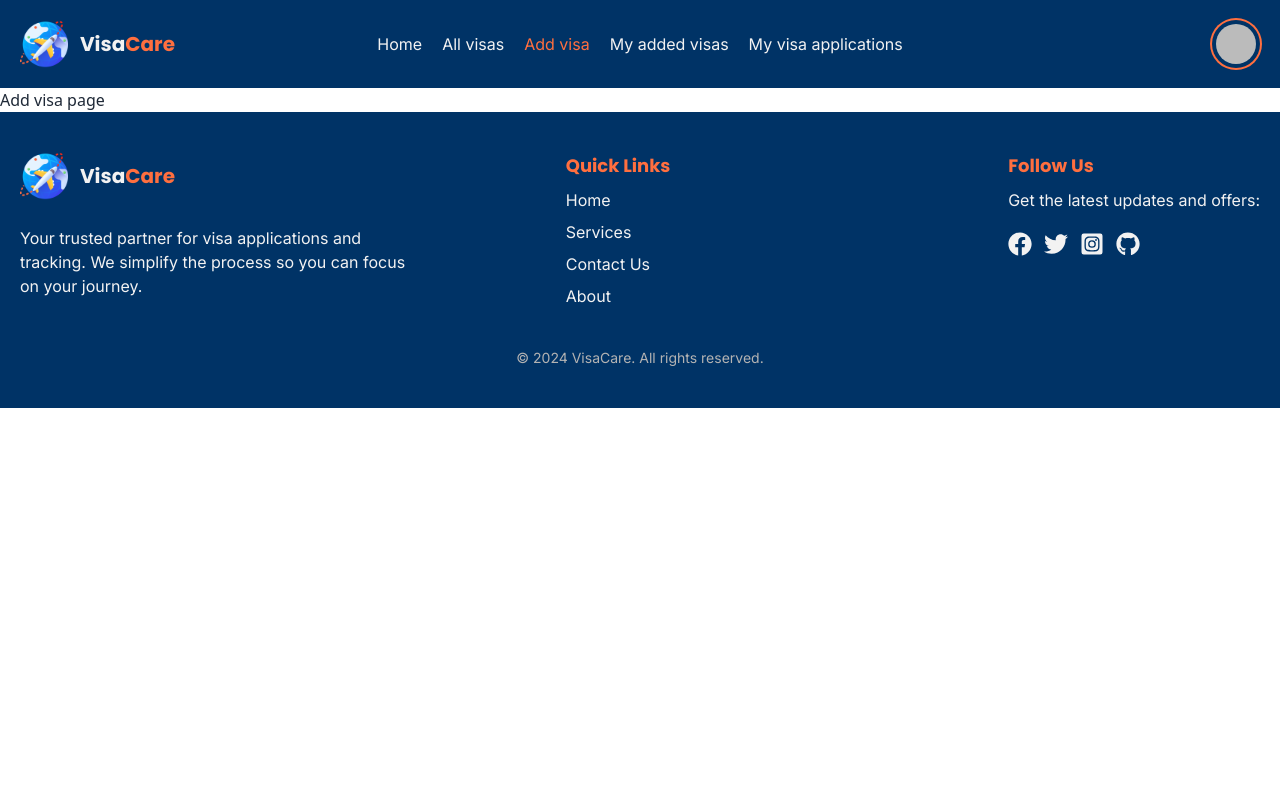
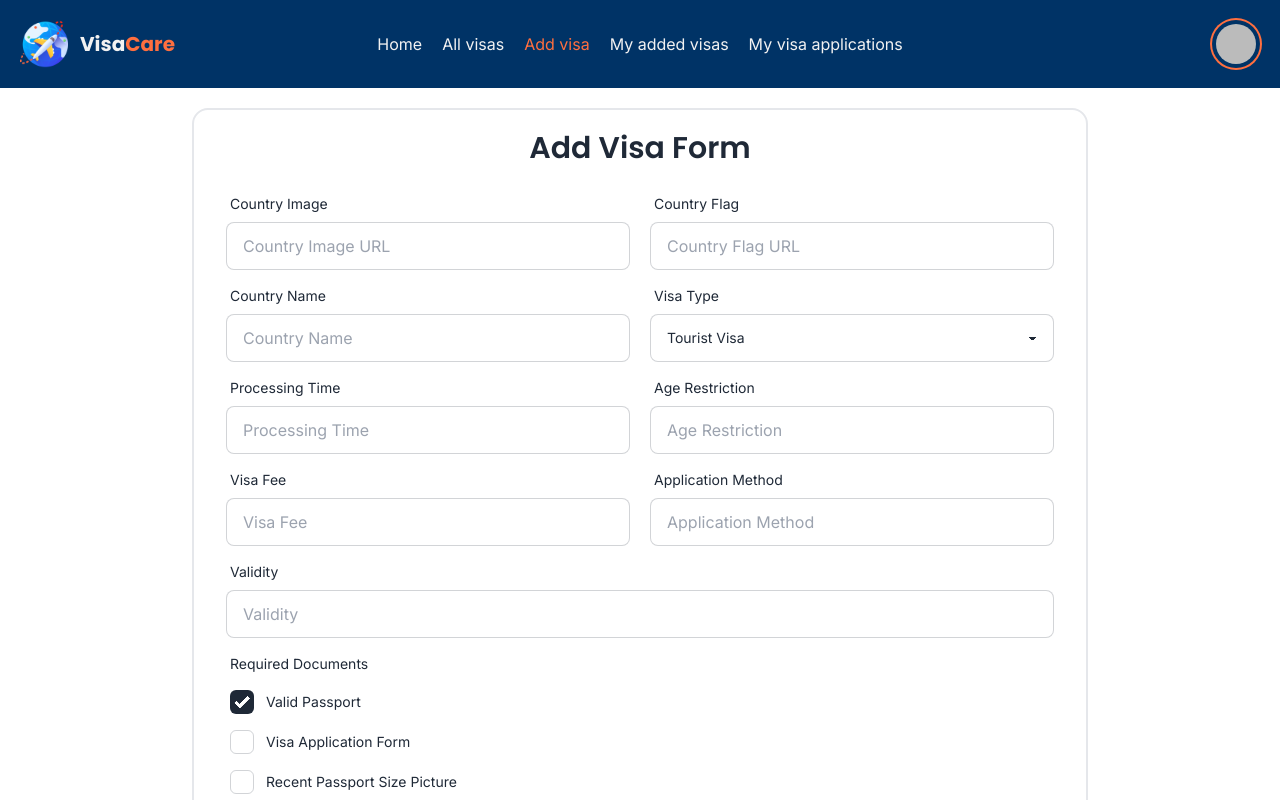
Before and after one commit to Jakaria030/visa-care-client, a React (Vite) app: page /addVisaPage in a window 1280 px wide. Shown: the top 800 px of the page. Built offline with nearby package versions, Linux system fonts and the light colour scheme; no server answers; sample sign-in values are in the browser's storage.

Commit message:
Add visa form design completed

```diff
--- a/src/pages/AddVisaPage.jsx
+++ b/src/pages/AddVisaPage.jsx
@@ -1,9 +1,175 @@
 
 const AddVisaPage = () => {
+
+    const handleAddVisaForm = (e) => {
+        e.preventDefault();
+        const form = e.target;
+
+        // form values
+        const countryImage = form.countryImage.value;
+        const countryFlag = form.countryFlag.value;
+        const countryName = form.countryName.value;
+        const visaType = form.visaType.value;
+        const processingTime = form.processingTime.value;
+        const ageRestriction = form.ageRestriction.value;
+        const visaFee = form.visaFee.value;
+        const applicationMethod = form.applicationMethod.value;
+        const validity = form.validity.value;
+        const description = form.description.value;
+
+        // checkbox values
+        const checkboxValues = [];
+        if (form.validPassport.checked) {
+            checkboxValues.push(form.validPassport.value);
+        }
+        if (form.visaForm.checked) {
+            checkboxValues.push(form.visaForm.value);
+        }
+        if (form.recentPicture.checked) {
+            checkboxValues.push(form.recentPicture.value);
+        }
+        // console.log(checkboxValues);
+
+        const visaFormData = {
+            countryImage,
+            countryFlag,
+            countryName,
+            visaType,
+            processingTime,
+            ageRestriction,
+            visaFee,
+            applicationMethod,
+            validity,
+            description,
+            checkboxValues
+        };
+        // console.log(visaFormData);
+
+
+    };
+
     return (
-        <div>
-            Add visa page
-        </div>
+        <section className='max-w-8xl mx-auto px-5 font-inter'>
+            <div className='card w-full max-w-4xl border-2 my-5 mx-auto py-5'>
+                <h2 className='text-2xl sm:text-3xl font-semibold font-poppins mx-4 sm:mx-8 text-center'>Add Visa Form</h2>
+                <form onSubmit={handleAddVisaForm} className='card-body px-4 sm:px-8 py-5'>
+                    {/* row - 1 */}
+                    <div className='flex items-center gap-5'>
+                        <div className='form-control basis-1/2'>
+                            <label className='label'>
+                                <span className='label-text'>Country Image</span>
+                            </label>
+                            <input type='text' name='countryImage' placeholder='Country Image URL' className='input input-bordered' required />
+                        </div>
+                        <div className='form-control basis-1/2'>
+                            <label className='label'>
+                                <span className='label-text'>Country Flag</span>
+                            </label>
+                            <input type='text' name='countryFlag' placeholder='Country Flag URL' className='input input-bordered' required />
+                        </div>
+                    </div>
+
+                    {/* row - 2 */}
+                    <div className='flex items-center gap-5'>
+                        <div className='form-control basis-1/2'>
+                            <label className='label'>
+                                <span className='label-text'>Country Name</span>
+                            </label>
+                            <input type='text' name='countryName' placeholder='Country Name' className='input input-bordered' required />
+                        </div>
+                        <div className='form-control basis-1/2'>
+                            <label className='label'>
+                                <span className='label-text'>Visa Type</span>
+                            </label>
+                            <select className='select select-bordered' name='visaType'>
+                                <option value='Choose a visa type' disabled>Choose a visa type</option>
+                                <option value='Tourist Visa'>Tourist Visa</option>
+                                <option value='Student Visa'>Student Visa</option>
+                                <option value='Official Visa'>Official Visa</option>
+                            </select>
+                        </div>
+                    </div>
+
+                    {/* row - 3 */}
+                    <div className='flex items-center gap-5'>
+                        <div className='form-control basis-1/2'>
+                            <label className='label'>
+                                <span className='label-text'>Processing Time</span>
+                            </label>
+                            <input type='text' name='processingTime' placeholder='Processing Time' className='input input-bordered' required />
+                        </div>
+                        <div className='form-control basis-1/2'>
+                            <label className='label'>
+                                <span className='label-text'>Age Restriction</span>
+                            </label>
+                            <input type='number' min={0} name='ageRestriction' placeholder='Age Restriction' className='input input-bordered' required />
+                        </div>
+                    </div>
+
+                    {/* row - 4 */}
+                    <div className='flex items-center gap-5'>
+                        <div className='form-control basis-1/2'>
+                            <label className='label'>
+                                <span className='label-text'>Visa Fee</span>
+                            </label>
+                            <input type='number' min={0} name='visaFee' placeholder='Visa Fee' className='input input-bordered' required />
+                        </div>
+                        <div className='form-control basis-1/2'>
+                            <label className='label'>
+                                <span className='label-text'>Application Method</span>
+                            </label>
+                            <input type='text' name='applicationMethod' placeholder='Application Method' className='input input-bordered' required />
+                        </div>
+                    </div>
+
+                    {/* row - 5 */}
+                    <div>
+                        <div className='form-control basis-1/2'>
+                            <label className='label'>
+                                <span className='label-text'>Validity</span>
+                            </label>
+                            <input type='text' name='validity' placeholder='Validity' className='input input-bordered' required />
+                        </div>
+                    </div>
+
+                    {/* row - 6 */}
+                    <div className='flex items-center gap-5'>
+                        <div className='form-control'>
+                            <label className='label'>
+                                <span className='label-text'>Required Documents</span>
+                            </label>
+                            <label className='label justify-start gap-3 cursor-pointer'>
+                                <input type='checkbox' name='validPassport' value='Valid Passport' className='checkbox rounded-md' defaultChecked />
+                                <span className='label-text'>Valid Passport</span>
+                            </label>
+                            <label className='label justify-start gap-3 cursor-pointer'>
+                                <input type='checkbox' name='visaForm' value='Visa Application Form' className='checkbox rounded-md' />
+                                <span className='label-text'>Visa Application Form</span>
+                            </label>
+                            <label className='label justify-start gap-3 cursor-pointer'>
+                                <input type='checkbox' name='recentPicture' value='Recent Passport Size Picture' className='checkbox rounded-md' />
+                                <span className='label-text'>Recent Passport Size Picture</span>
+                            </label>
+                        </div>
+                    </div>
+
+                    {/* row - 7 */}
+                    <div>
+                        <div className='form-control'>
+                            <label className='label'>
+                                <span className='label-text'>Description</span>
+                            </label>
+                            <textarea placeholder='Description' className='textarea textarea-bordered textarea-sm w-full' name='description' required></textarea>
+                        </div>
+                    </div>
+
+                    {/* add visa button */}
+                    <div className='form-control mt-5'>
+                        <button className='py-2 rounded-md bg-[#003366] text-[#F2F2F2] active:scale-95'>Add Visa</button>
+                    </div>
+                </form>
+            </div>
+        </section>
     );
 };
 
--- a/src/pages/LoginPage.jsx
+++ b/src/pages/LoginPage.jsx
@@ -51,7 +51,7 @@ const LoginPage = () => {
     return (
         <section className='max-w-8xl mx-auto content-center px-5 min-h-[60vh] font-inter'>
             <div className='card w-full max-w-lg border-2 my-5 mx-auto py-5'>
-            <h2 className='text-2xl sm:text-3xl font-semibold mx-4 sm:mx-8 text-center'>Login Form</h2>
+            <h2 className='text-2xl sm:text-3xl font-semibold font-poppins mx-4 sm:mx-8 text-center'>Login Form</h2>
                 <form onSubmit={handleLoginForm} className='card-body px-4 sm:px-8 pb-5'>
                     <div className='form-control'>
                         <label className='label'>
--- a/src/pages/RegisterPage.jsx
+++ b/src/pages/RegisterPage.jsx
@@ -75,9 +75,9 @@ const RegisterPage = () => {
     };
 
     return (
-        <section className='max-w-8xl mx-auto content-center px-5 min-h-[60vh] font-inter'>
+        <section className='max-w-8xl mx-auto px-5 font-inter'>
             <div className='card w-full max-w-lg border-2 my-5 mx-auto py-5'>
-                <h2 className='text-2xl sm:text-3xl font-semibold mx-4 sm:mx-8 text-center'>Registration Form</h2>
+                <h2 className='text-2xl sm:text-3xl font-semibold mx-4 sm:mx-8 font-poppins text-center'>Registration Form</h2>
                 <form onSubmit={handleRegisterForm} className='card-body px-4 sm:px-8 py-5'>
                     <div className='form-control'>
                         <label className='label'>
```
Also changed, not shown: 1 other file (tests, documents, lock files or other folders).
